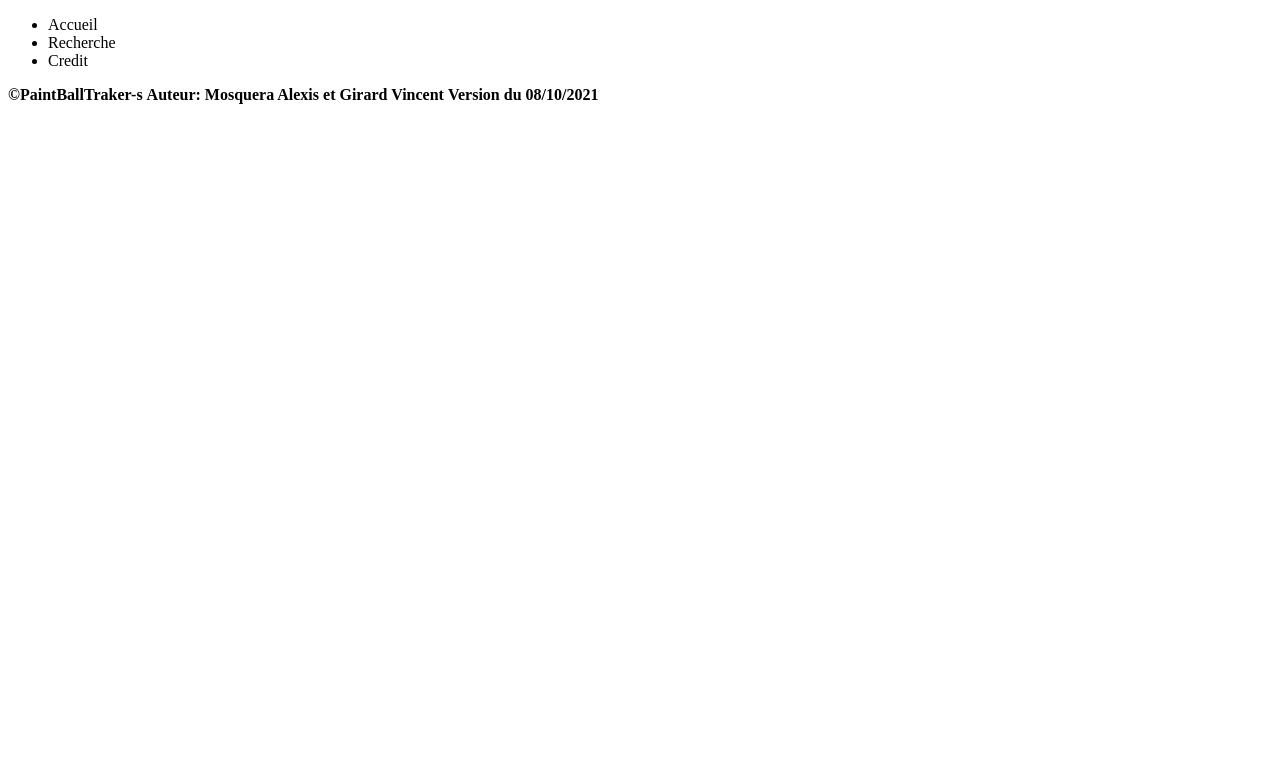
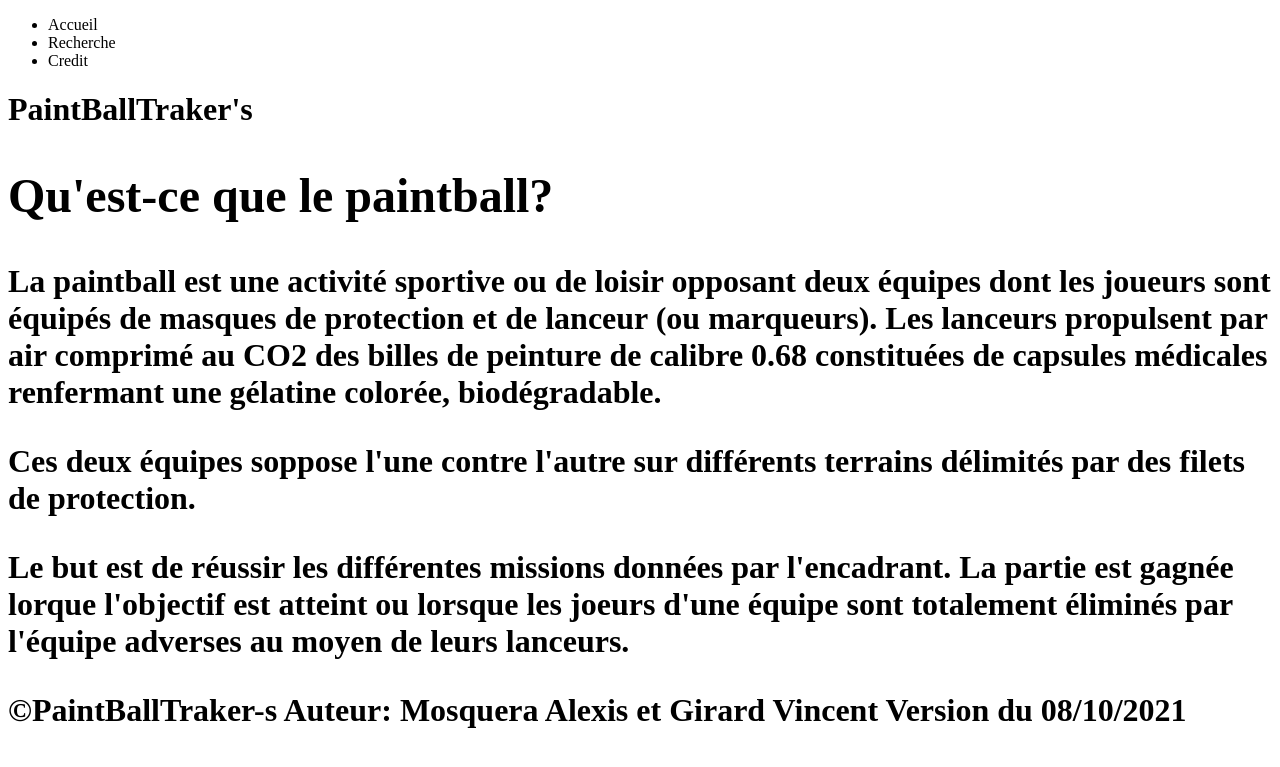
Before and after one commit to PiloaCode/PaintBallTraker-s, a PHP site: page / in a window 1280 px wide. Shown: the top 767 px of the page. Run offline with PHP 8.4, Linux system fonts and the light colour scheme.

Commit message:
index début texte

```diff
--- a/index.php
+++ b/index.php
@@ -6,6 +6,30 @@
 
 ?>
 
+<h1> PaintBallTraker's <h1>
+<section>
+
+<h2>Qu'est-ce que le paintball?</h2>
+<p>
+    La paintball est une activité sportive ou de loisir opposant deux équipes dont les joueurs
+    sont équipés de masques de protection et de lanceur (ou marqueurs). Les lanceurs propulsent
+    par air comprimé au CO2 des billes de peinture de calibre 0.68 constituées de capsules médicales
+    renfermant une gélatine colorée, biodégradable.
+</p>
+
+</p>
+    Ces deux équipes  soppose l'une contre l'autre sur différents terrains délimités par des filets
+    de protection.
+<p>
+
+<p>
+    Le but est de réussir les différentes missions données par l'encadrant. La partie est gagnée lorque
+    l'objectif est atteint ou lorsque les joeurs d'une équipe sont totalement éliminés par l'équipe
+    adverses au moyen de leurs lanceurs.
+</p>
+
+</section>
+
 <?php
     include_once 'include/footeur.inc.php';
 ?>
```
